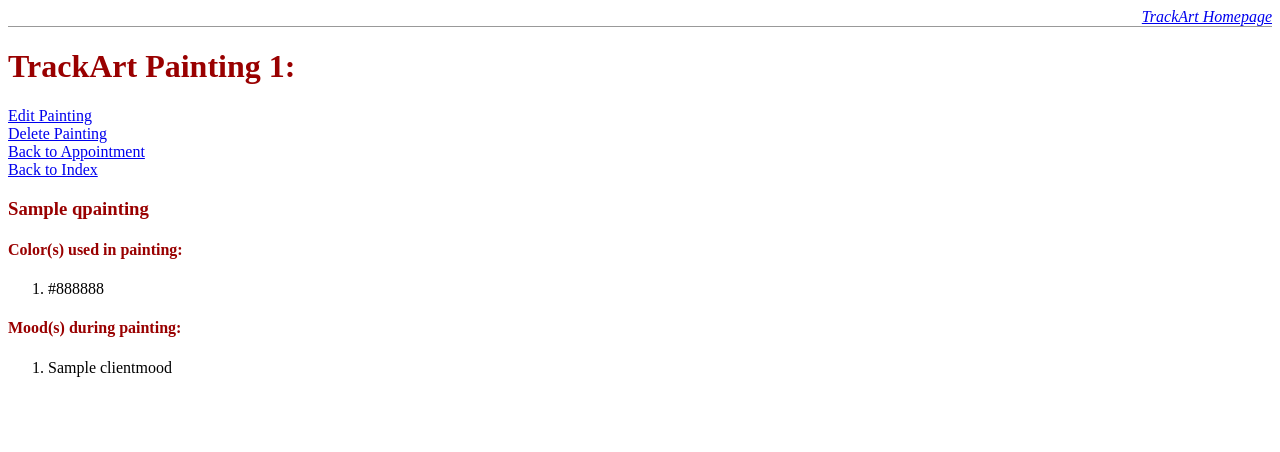
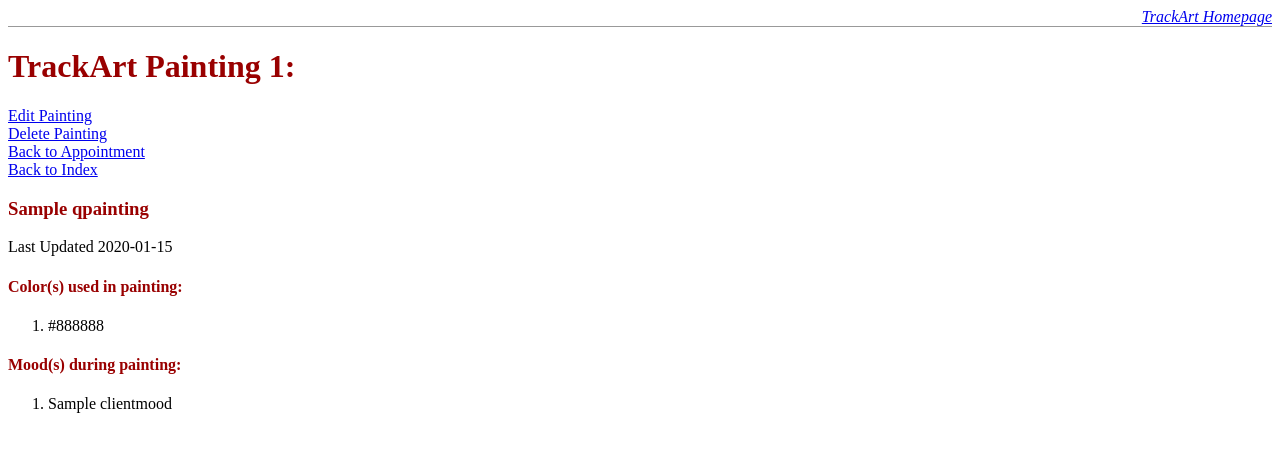
Before and after one commit to jslandport/django-arttherapy-sample, a Django app: template arttherapy/trackart/templates/trackart/paintingone.html in a window 1280 px wide. Shown: the top 452 px of the page. Run offline with Django 3.2, Linux system fonts and the light colour scheme; the template is opened without the code that fills it: most values are stand-ins (such as "Sample title", 1, 10 or a date in 2020).

Commit message:
Update paintingone.html

```diff
--- a/arttherapy/trackart/templates/trackart/paintingone.html
+++ b/arttherapy/trackart/templates/trackart/paintingone.html
@@ -23,6 +23,8 @@ EXPECTED INCOMING PARAMETERS:
    {% if qpainting %}
 
       <h3>{{ qpainting }}</h3>
+
+      <div>Last Updated {{ qpainting.lastupdated }}</div>
 
       <h4>Color(s) used in painting:</h4>
       {% if qpainting.paintcolors.all %}
```
